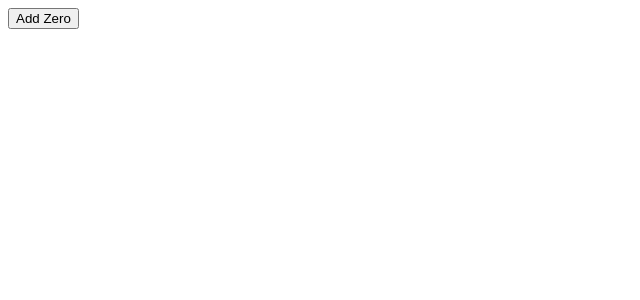
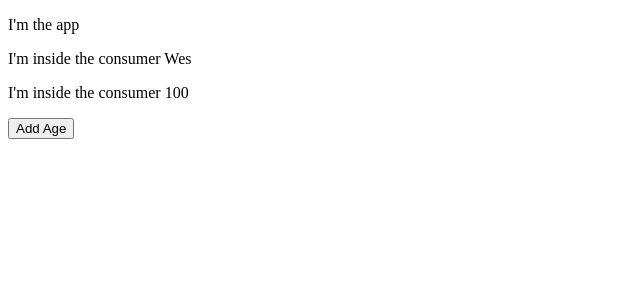
Before and after one commit to awedis/react-programming, a React (Create React App) app: page / in a window 1280 px wide. Shown: the top 300 px of the page, without its empty margins (0-640 px from the left). Built offline with nearby package versions, Linux system fonts and the light colour scheme.

Commit message:
Context API

```diff
--- a/src/App.js
+++ b/src/App.js
@@ -7,6 +7,7 @@ import Pro_5 from './components/Pro_5';
 import Pro_6 from './components/Pro_6';
 import Pro_7 from './components/Pro_7';
 import Pro_8 from './components/Pro_8';
+import Pro_9 from './components/Pro_9';
 
 function App() {
   return (
@@ -15,10 +16,11 @@ function App() {
       <Pro_2 />
       <Pro_3 />
       <Pro_4 />
-      <Pro_5 /> */}
-      {/* <Pro_6 /> */}
-      {/* <Pro_7 /> */}
-      <Pro_8 />
+      <Pro_5 />
+      <Pro_6 />
+      <Pro_7 />
+      <Pro_8 /> */}
+      <Pro_9 />
     </div>
   );
 }
--- /dev/null
+++ b/src/components/Pro_9.js
@@ -0,0 +1,62 @@
+import React, { Component } from 'react';
+
+// First we will make a new context
+const MyContext = React.createContext();
+
+// Then create a provider Component
+class MyProvider extends Component{
+    state = {
+        name: 'Wes',
+        age: 100,
+        cool: true
+    }
+    render() {
+        return(
+            <MyContext.Provider value={{
+                state: this.state,
+                growAYearOlder: () => this.setState({
+                    age: this.state.age + 1
+                })
+            }}>
+                {this.props.children}
+            </MyContext.Provider>
+        )
+    }
+}
+
+const Family = (props) => (
+    <div>
+        <Person />
+    </div>
+)
+
+class Person extends Component {
+    render() {
+        return(
+            <div>
+                <MyContext.Consumer>
+                    {(context) => (
+                        <React.Fragment>
+                            <p>I'm inside the consumer {context.state.name}</p>
+                            <p>I'm inside the consumer {context.state.age}</p>
+                            <button onClick={context.growAYearOlder}>Add Age</button>
+                        </React.Fragment>
+                    )}
+                </MyContext.Consumer>
+            </div>
+        )
+    }
+}
+
+export default class Pro_9 extends Component {
+    render() {
+        return (
+            <MyProvider>
+                <div>
+                    <p>I'm the app</p>
+                    <Family />
+                </div>
+            </MyProvider>
+        )
+    }
+}
```
Also changed, not shown: 1 other file (tests, documents, lock files or other folders).
